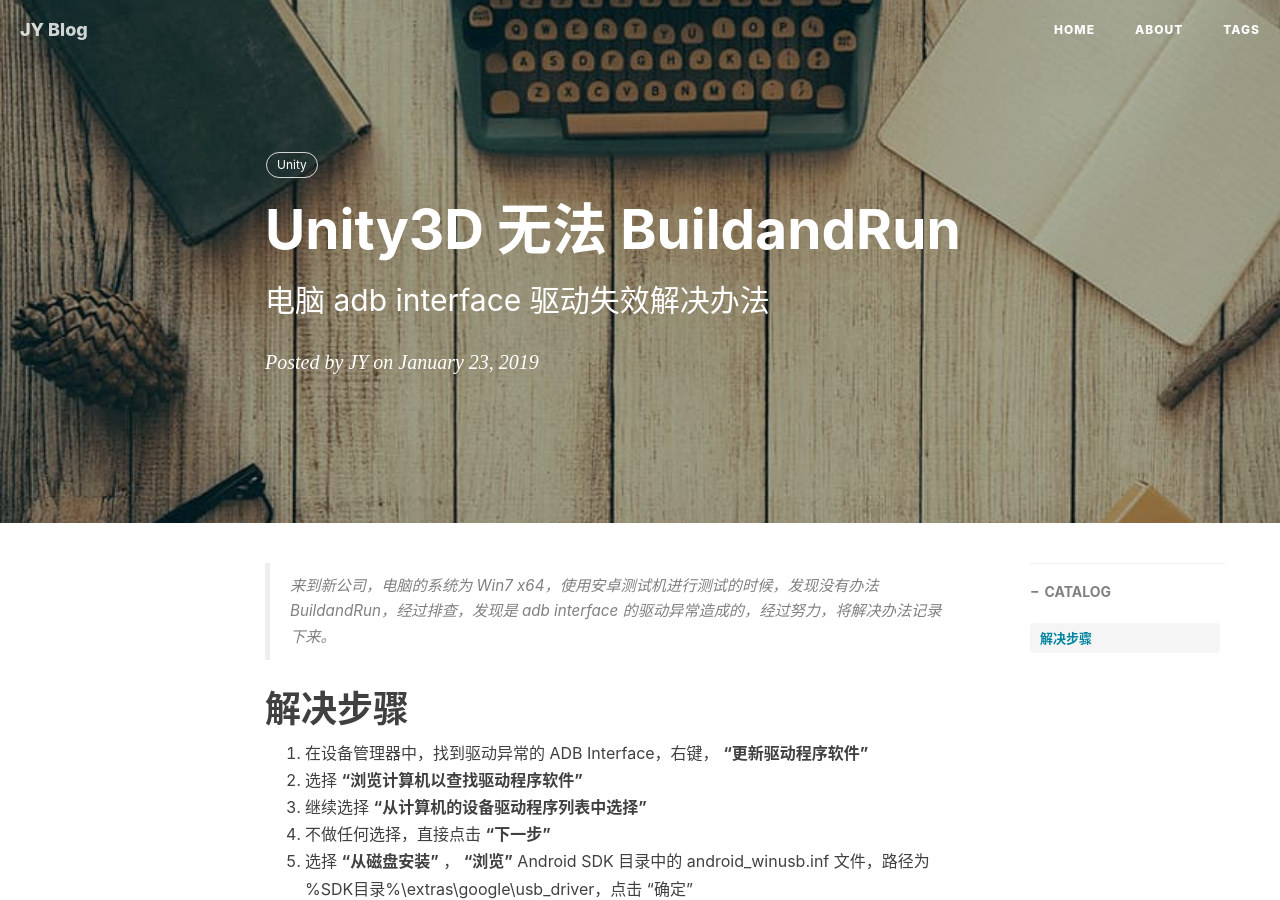
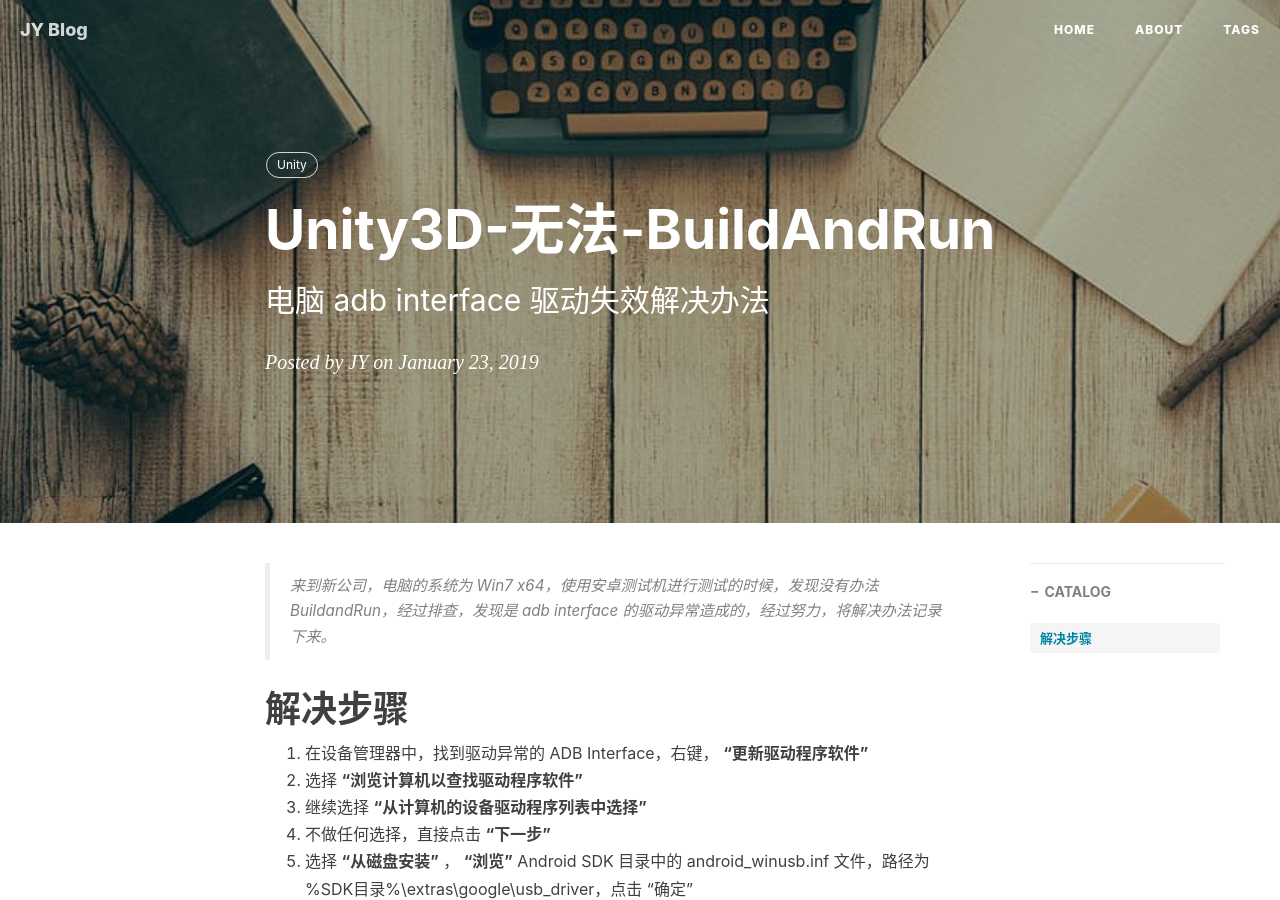
Before and after one commit to smjCoder/smjCoder.github.io, a Jekyll site: the page built from _posts/2019-01-23-Unity3D-无法-BuildandRun.md, in a window 1280 px wide and 900 px high. Built offline with Jekyll 4.4.1, drawn with Linux system fonts in a browser that asks for light colours; nearby versions of some CDN libraries; comment, search, counter and statistics services are not loaded.

Commit message:
更新博客

```diff
--- a/_posts/2019-01-23-Unity3D-无法-BuildandRun.md
+++ b/_posts/2019-01-23-Unity3D-无法-BuildandRun.md
@@ -1,6 +1,6 @@
 ---
 layout: post
-title: Unity3D 无法 BuildandRun
+title: Unity3D-无法-BuildAndRun
 subtitle: 电脑 adb interface 驱动失效解决办法
 date: 2019-01-23
 author: JY
```
